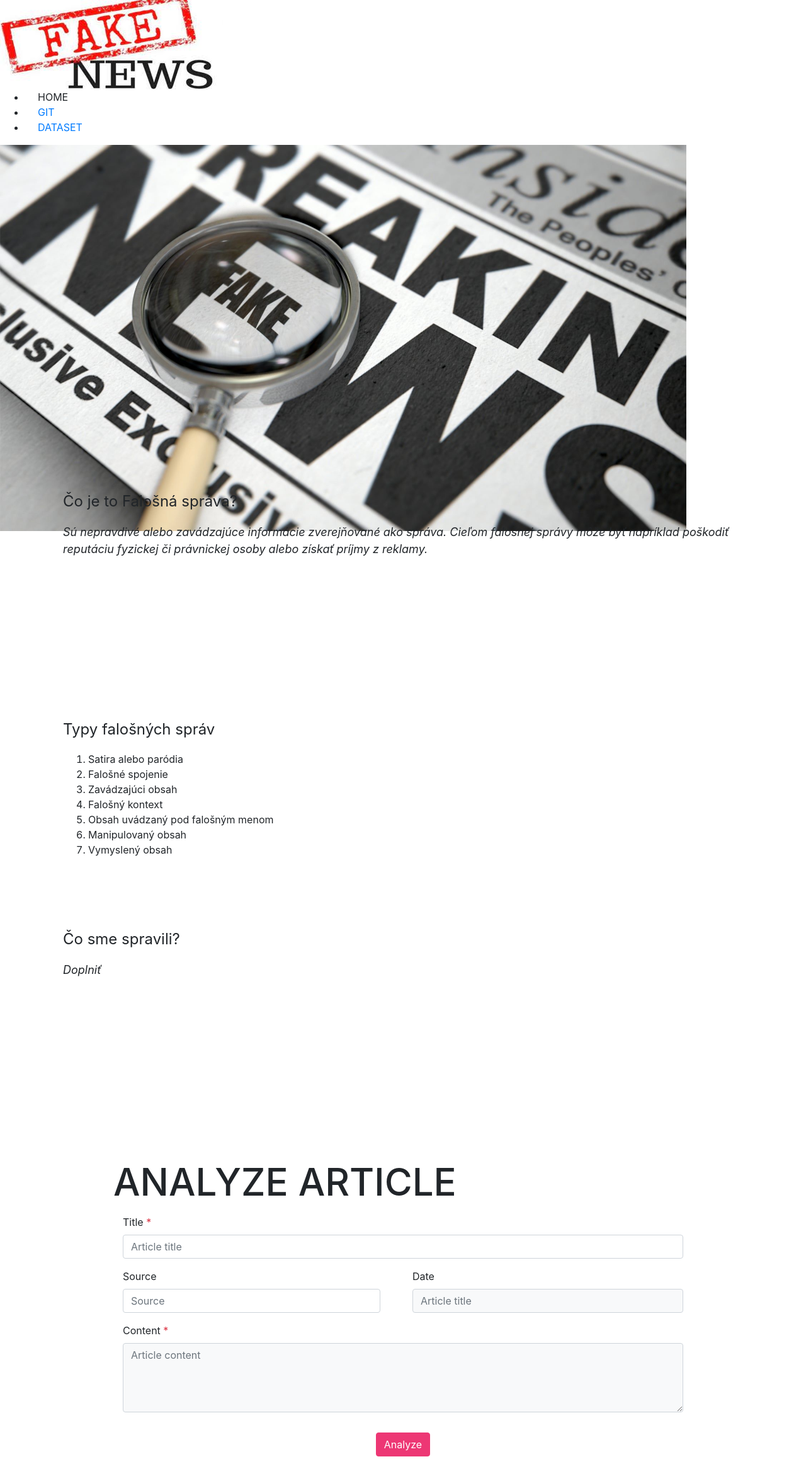
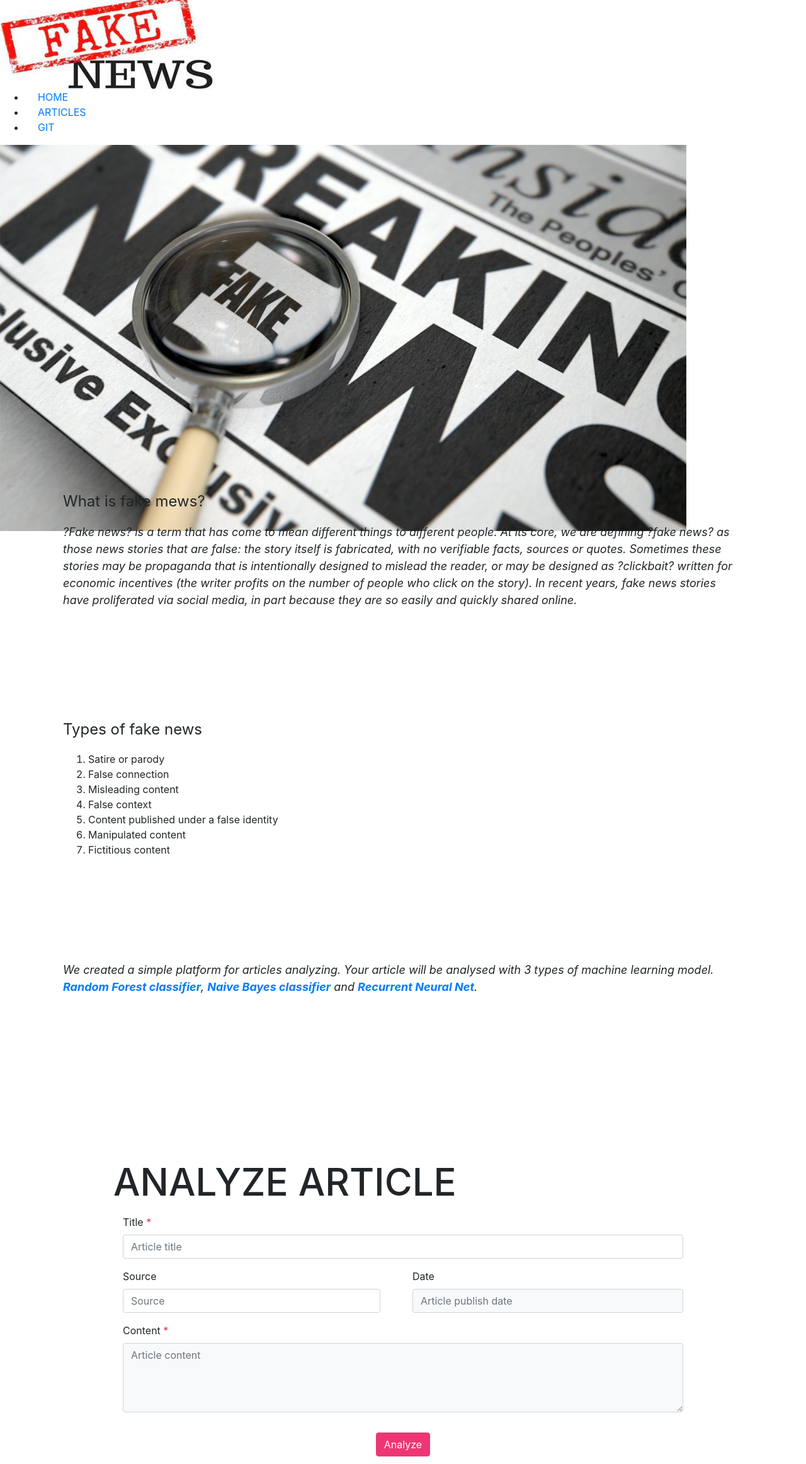
Before and after one commit to mjenigar/sasw, a Flask app: template www/templates/index.html in a window 1280 px wide. Shown: the top 2324 px of the page at 63% size. Run offline with Flask 2, Linux system fonts and the light colour scheme; the template is opened without the code that fills it, so the values that code supplies are empty; some libraries are stand-ins or nearby versions.

Commit message:
final bug fixes

```diff
--- a/www/Database.py
+++ b/www/Database.py
@@ -29,7 +29,9 @@
     sql = "INSERT INTO articles (title, content, source, published, analyzed, model1, model2, model3) VALUES("
     for i, key in enumerate(data):
       delimiter = "," if i < len(data) - 1 else ""
-      if key is not "model1" and key is not "model2" and key is not "model3":
+      if key == "published" and data[key] == None:
+        sql += "{}{}".format("NULL", delimiter)
+      elif key is not "model1" and key is not "model2" and key is not "model3":
         sql += "'{}'{}".format(data[key], delimiter)
       else:
         sql += "{}{}".format(data[key], delimiter)
--- a/www/Helpers.py
+++ b/www/Helpers.py
@@ -4,7 +4,7 @@
     today = date.today()
     return {
         "title": raw["input-title"],
-        "content": raw["input-content"],
+        "content": raw["input-content"].replace("'", "''"),
         "source": raw["input-src"],
         "published": FormatDate(raw["input-date"]),
         "analyzed": today,
@@ -14,5 +14,8 @@
     }
 
 def FormatDate(date):
+    if date == "" or date == None:
+        return None
+
     date = date.split("/")
     return "{}-{}-{}".format(date[2], date[1], date[0])
--- a/www/Models.py
+++ b/www/Models.py
@@ -61,8 +61,8 @@
             self.model.compile(optimizer=self.optimizer, loss='binary_crossentropy', metrics=['acc'])
             self.model.summary()
 
-        self.SplitData(0.7, 0.3)
-        self.Tokenize()
+            self.SplitData(0.7, 0.3)
+            self.Tokenize()
 
     def SplitData(self, train_size, test_size):
         if (train_size + test_size) != 1.0:
--- /dev/null
+++ b/www/models/drive.txt
@@ -0,0 +1,2 @@
+Models are available here
+https://drive.google.com/drive/folders/18rI3KNlOPqT4yFx0O1Yqp9iLCqzAIW0a?usp=sharing
--- a/www/static/js/index.js
+++ b/www/static/js/index.js
@@ -42,18 +42,18 @@
 
 function AnalyzeData(){
     if(GetFormData()){
-        // $(".wrapper").removeClass("hidden");
-        // $("#loader-container").removeClass("hidden");
+        $(".wrapper").removeClass("hidden");
+        $("#loader-container").removeClass("hidden");
         $.ajax({
             url: "/analyze",
             data: {input: JSON.stringify(INPUT)},
             type: 'POST',
             success: function(data){
-                // data = JSON.parse(data);
-                console.log(data);
-                // RenderReport(data);
-                // $("#main-modal").modal('show');
-
+                data = JSON.parse(data);
+                $(".wrapper").addClass("hidden");
+                $("#loader-container").addClass("hidden");
+                RenderReport(data);
+                $("#main-modal").modal('show');
             },
             error: function(error){
                 console.log("Something went wrong!");
--- a/www/templates/articles.html
+++ b/www/templates/articles.html
@@ -3,6 +3,7 @@
     <head>
         <meta name="viewport" content="width=device-width, initial-scale=1.0">
         <meta charset="utf-8">
+        <title>Articles</title>
         <link rel="stylesheet" href="https://maxcdn.bootstrapcdn.com/bootstrap/4.0.0/css/bootstrap.min.css" integrity="sha384-Gn5384xqQ1aoWXA+058RXPxPg6fy4IWvTNh0E263XmFcJlSAwiGgFAW/dAiS6JXm" crossorigin="anonymous">
         <link rel="stylesheet" href="https://use.fontawesome.com/releases/v5.12.1/css/all.css" crossorigin="anonymous">
         <link id="u-theme-google-font" rel="stylesheet" href="https://fonts.googleapis.com/css?family=Roboto:100,100i,300,300i,400,400i,500,500i,700,700i,900,900i|Open+Sans:300,300i,400,400i,600,600i,700,700i,800,800i">
@@ -54,8 +55,8 @@
                     <div class="u-nav-container">
                         <ul class="u-nav u-unstyled u-nav-1">
                             <li class="u-nav-item"><a class="u-button-style u-nav-link u-text-active-palette-1-base u-text-hover-palette-2-base" href="/" style="padding: 10px 20px;">HOME</a></li>
-                            <li class="u-nav-item"><a class="u-button-style u-nav-link u-text-active-palette-1-base u-text-hover-palette-2-base" href="https://github.com/mjenigar/sasw-FakeNewsIdentification" style="padding: 10px 20px;">GIT</a></li>
-                            <li class="u-nav-item"><a class="u-button-style u-nav-link u-text-active-palette-1-base u-text-hover-palette-2-base" href="https://github.com/mjenigar/sasw-FakeNewsIdentification/blob/main/data/src.txt" style="padding: 10px 20px;">DATASET</a>
+                            <li class="u-nav-item"><a class="u-button-style u-nav-link u-text-active-palette-1-base u-text-hover-palette-2-base active_template" href="/articles" style="padding: 10px 20px;">ARTICLES</a></li>
+                            <li class="u-nav-item"><a class="u-button-style u-nav-link u-text-active-palette-1-base u-text-hover-palette-2-base" href="https://github.com/mjenigar/sasw-FakeNewsIdentification" style="padding: 10px 20px;">GIT</a>
                         </ul>
                     </div>
                 </nav>
--- a/www/templates/index.html
+++ b/www/templates/index.html
@@ -165,10 +165,11 @@
             <a class="u-button-style u-custom-left-right-menu-spacing u-custom-padding-bottom u-custom-top-bottom-menu-spacing u-nav-link u-text-active-palette-1-base u-text-hover-palette-2-base" href="#"></a>
           </div>
           <div class="u-nav-container">
-            <ul class="u-nav u-unstyled u-nav-1"><li class="u-nav-item"><a class="u-button-style u-nav-link u-text-active-palette-1-base u-text-hover-palette-2-base" style="padding: 10px 20px;">HOME</a></li>
-                <li class="u-nav-item"><a class="u-button-style u-nav-link u-text-active-palette-1-base u-text-hover-palette-2-base" href="https://github.com/mjenigar/sasw-FakeNewsIdentification" style="padding: 10px 20px;">GIT</a></li>
-                <li class="u-nav-item"><a class="u-button-style u-nav-link u-text-active-palette-1-base u-text-hover-palette-2-base" href="https://github.com/mjenigar/sasw-FakeNewsIdentification/blob/main/data/src.txt" style="padding: 10px 20px;">DATASET</a>
-            </ul>
+            <ul class="u-nav u-unstyled u-nav-1">
+              <li class="u-nav-item"><a class="u-button-style u-nav-link u-text-active-palette-1-base u-text-hover-palette-2-base active_template" href="/" style="padding: 10px 20px;">HOME</a></li>
+              <li class="u-nav-item"><a class="u-button-style u-nav-link u-text-active-palette-1-base u-text-hover-palette-2-base" href="/articles" style="padding: 10px 20px;">ARTICLES</a></li>
+              <li class="u-nav-item"><a class="u-button-style u-nav-link u-text-active-palette-1-base u-text-hover-palette-2-base" href="https://github.com/mjenigar/sasw-FakeNewsIdentification" style="padding: 10px 20px;">GIT</a>
+          </ul>
           </div>
         </nav>
       </div>
@@ -180,30 +181,34 @@
           <div class="u-layout-row">
             <div class="u-container-style u-layout-cell u-left-cell u-palette-1-base u-size-20 u-layout-cell-1">
               <div class="u-container-layout u-valign-top u-container-layout-1"><span class="u-icon u-icon-circle u-icon-1"></span>
-                <h4 class="u-align-center u-text u-text-1">Čo je to Falošná správa?</h4>
-                <p class="u-align-center u-text u-text-body-alt-color u-text-2">Sú nepravdivé alebo zavádzajúce informácie zverejňované ako správa. Cieľom falošnej správy môže byť napríklad poškodiť reputáciu fyzickej či právnickej osoby alebo získať príjmy z reklamy.</p>
+                <h4 class="u-align-center u-text u-text-1">What is fake mews?</h4>
+                <p class="u-align-center u-text u-text-body-alt-color u-text-2">?Fake news? is a term that has come to mean different things to different people. At its core, we are defining ?fake news? as those news stories that are false: the story itself is fabricated, with no verifiable facts, sources or quotes. Sometimes these stories may be propaganda that is intentionally designed to mislead the reader, or may be designed as ?clickbait? written for economic incentives (the writer profits on the number of people who click on the story). In recent years, fake news stories have proliferated via social media, in part because they are so easily and quickly shared online.</p>
               </div>
             </div>
             <div class="u-container-style u-layout-cell u-palette-2-base u-size-20 u-layout-cell-2">
               <div class="u-container-layout u-valign-top u-container-layout-2"><span class="u-icon u-icon-circle u-icon-2"></span>
-              <h4 class="u-align-center u-text u-text-3">Typy falošných správ</h4>
+              <h4 class="u-align-center u-text u-text-3">Types of fake news</h4>
               <p class="u-align-center u-text u-text-body-alt-color u-text-4">
                 <ol>
-                      <li>Satira alebo paródia</li>
-                      <li>Falošné spojenie</li>
-                      <li>Zavádzajúci obsah</li>
-                      <li>Falošný kontext</li>
-                      <li>Obsah uvádzaný pod falošným menom</li>
-                      <li>Manipulovaný obsah </li>
-                      <li>Vymyslený obsah</li>
+                      <li>Satire or parody</li>
+                      <li>False connection</li>
+                      <li>Misleading content</li>
+                      <li>False context</li>
+                      <li>Content published under a false identity</li>
+                      <li>Manipulated content</li>
+                      <li>Fictitious content</li>
                 </ol>
               </p>
             </div>
           </div>
           <div class="u-align-center u-container-style u-layout-cell u-palette-3-base u-right-cell u-size-20 u-layout-cell-3">
             <div class="u-container-layout u-valign-top u-container-layout-3"><span class="u-icon u-icon-circle u-icon-3"></span>
-              <h4 class="u-text u-text-5">Čo sme spravili?</h4>
-              <p class="u-text u-text-body-alt-color u-text-6">Doplniť</p>
+              <h4 class="u-text u-text-5" style="color: white;">Our solution</h4>
+              <p class="u-text u-text-body-alt-color u-text-6">We created a simple platform for articles analyzing. Your article will be analysed with 3 types of machine learning model.
+                <strong><a href = "https://en.wikipedia.org/wiki/Random_forest" style="text-decoration: none;">Random Forest classifier</a></strong>,
+                <strong><a href = "https://en.wikipedia.org/wiki/Naive_Bayes_classifier" style="text-decoration: none;">Naive Bayes classifier</a></strong> and
+                <strong><a href = "https://en.wikipedia.org/wiki/Recurrent_neural_network" style="text-decoration: none;">Recurrent Neural Net</a></strong>.
+              </p>
             </div>
           </div>
         </div>
@@ -226,7 +231,7 @@
               </div>
               <div class="col">
                 <label for="input-date">Date</label>
-                <input id="input-date" type="text" class="form-control bg-light" style="color:black;" placeholder="Article title">
+                <input id="input-date" type="text" class="form-control bg-light" style="color:black;" placeholder="Article publish date">
               </div>
             </div>
           </div>
```
Also changed, not shown: www/static/js/articles.js (+6 -4 lines).
